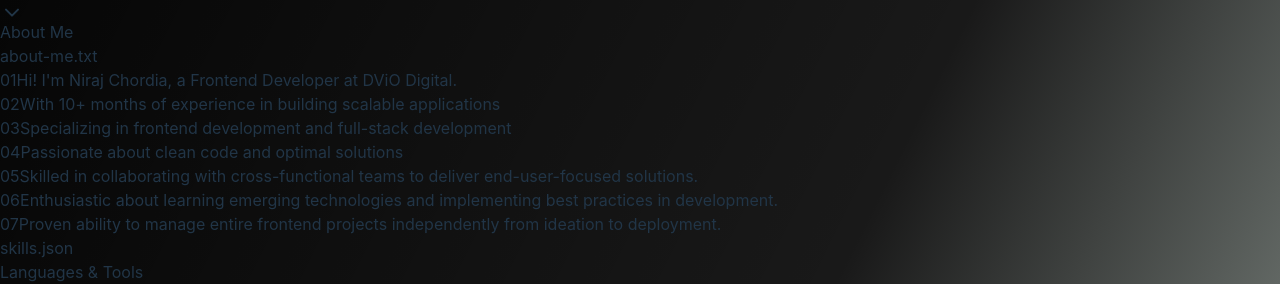
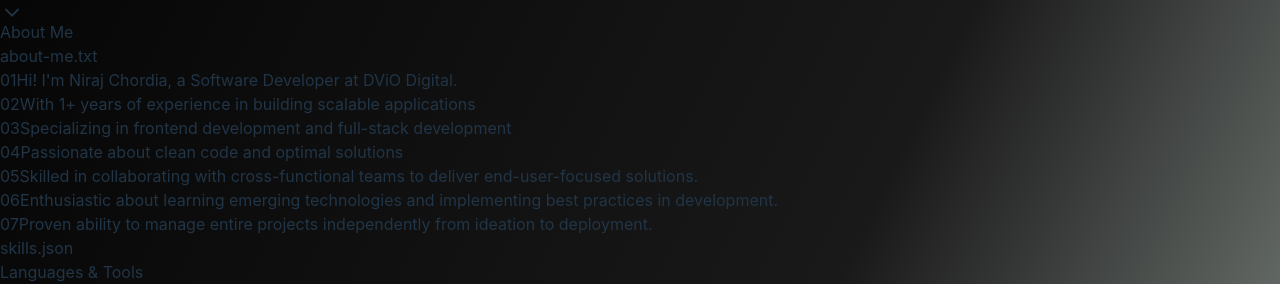
Before and after one commit to Niraj-22/react-portfolio, a React (Vite) app: page / in a window 1280 px wide. Shown: the part 610-894 px from the top of the page. Built offline with nearby package versions, Linux system fonts and the light colour scheme.

Commit message:
fix: update job title and experience duration in EnhancedPortfolio

```diff
--- a/src/components/EnhancedPortfolio.tsx
+++ b/src/components/EnhancedPortfolio.tsx
@@ -677,13 +677,13 @@ export default function EnhancedPortfolio() {
                         <span className="text-zinc-600 select-none">01</span>
                         <span className='text-white'>
                           Hi! I'm <span className="text-green-500 font-semibold">Niraj Chordia</span>,
-                          a <span className="text-blue-400 font-semibold">Frontend Developer</span> at DViO Digital.
+                          a <span className="text-blue-400 font-semibold">Software Developer</span> at DViO Digital.
                         </span>
                       </div>
                       <div className="flex gap-4 items-center hover:bg-zinc-800/50 px-2 py-4 rounded transition-colors">
                         <span className="text-zinc-600 select-none">02</span>
                         <span className='text-white'>
-                          With <span className="text-yellow-500">10+ months</span> of experience in building
+                          With <span className="text-yellow-500">1+ years</span> of experience in building
                           <span className="text-purple-400"> scalable applications</span>
                         </span>
                       </div>
@@ -718,7 +718,7 @@ export default function EnhancedPortfolio() {
                       <div className="flex gap-4 items-center hover:bg-zinc-800/50 px-2 py-4 rounded transition-colors">
                         <span className="text-zinc-600 select-none">07</span>
                         <span className='text-white'>
-                          Proven ability to manage entire <span className="text-green-400">frontend projects independently</span> from
+                          Proven ability to manage entire <span className="text-green-400"> projects independently</span> from
                           <span className="text-blue-400"> ideation to deployment.</span>
                         </span>
                       </div>
```
